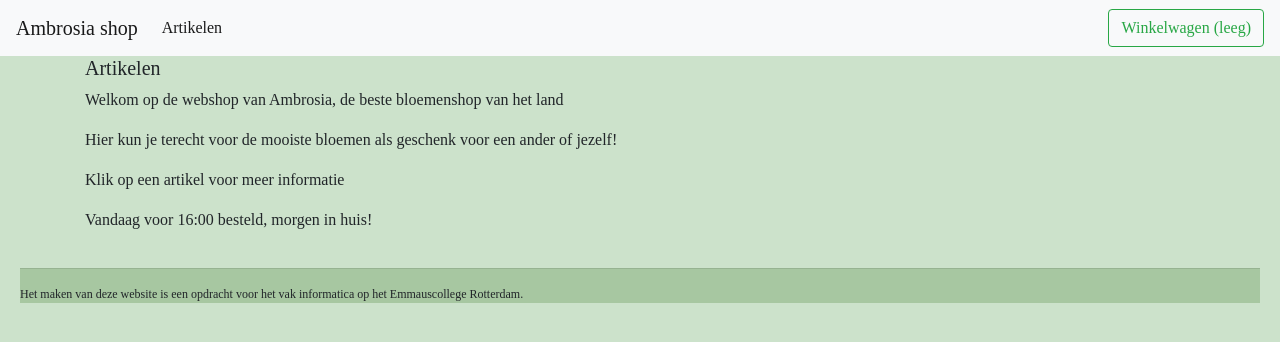
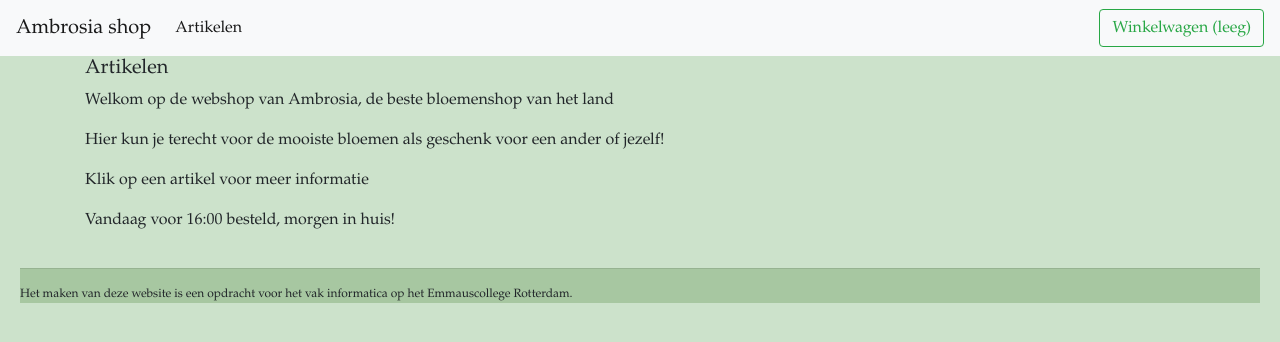
Before and after one commit to emmaus-5h/5Hin1-webshop-Lois-Annika-Alyssa, a website: page web/index.html in a window 1280 px wide. Drawn offline with nearby package versions, Linux system fonts and the light colour scheme; no server answers.

Commit message:
lettertype Palatino gemaakt.

```diff
--- a/web/css/style.css
+++ b/web/css/style.css
@@ -1,7 +1,7 @@
 /* all pages */
 html,
 body {background-color: rgb(204,226,203);
-   font-family: "American Typewriter"  ;
+   font-family: "Palatino";
 
      }
 
@@ -11,7 +11,7 @@
   margin: 20px;
   font-size: 12px;
 background-color: rgb(167, 199, 161);
- font-family: "American Typewriter";
+ font-family: "Palatino";
 }
 
 
```
